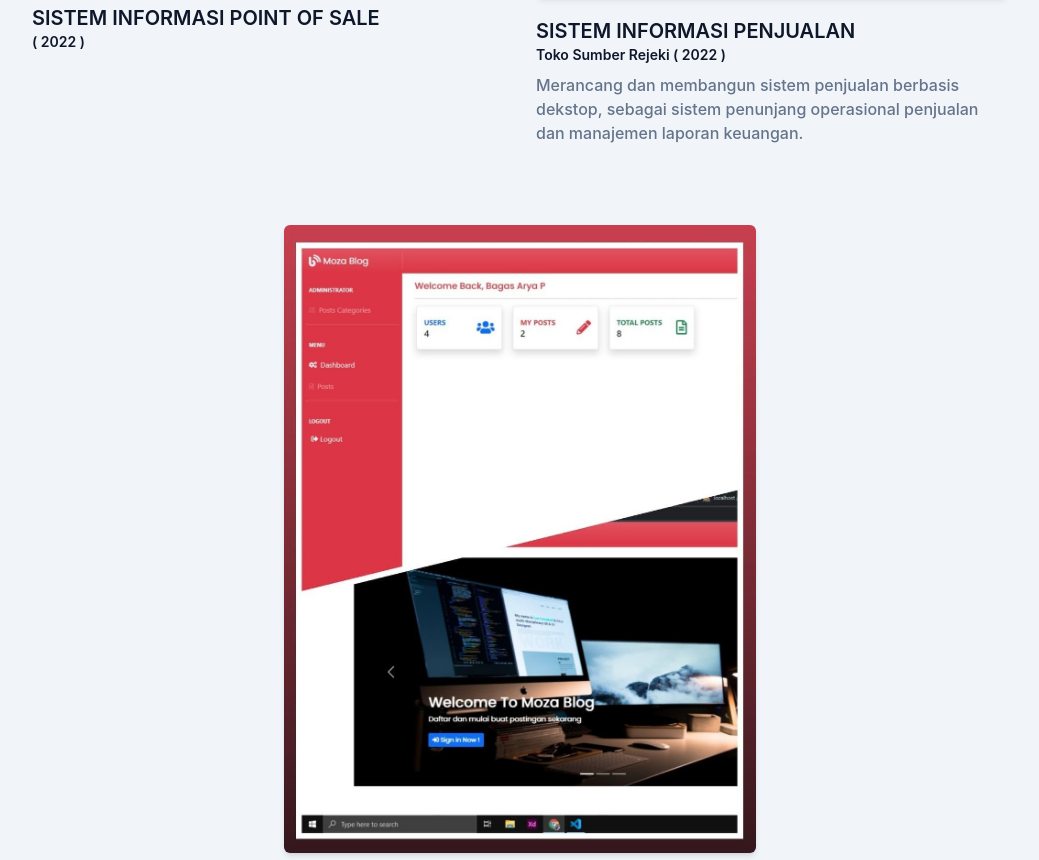
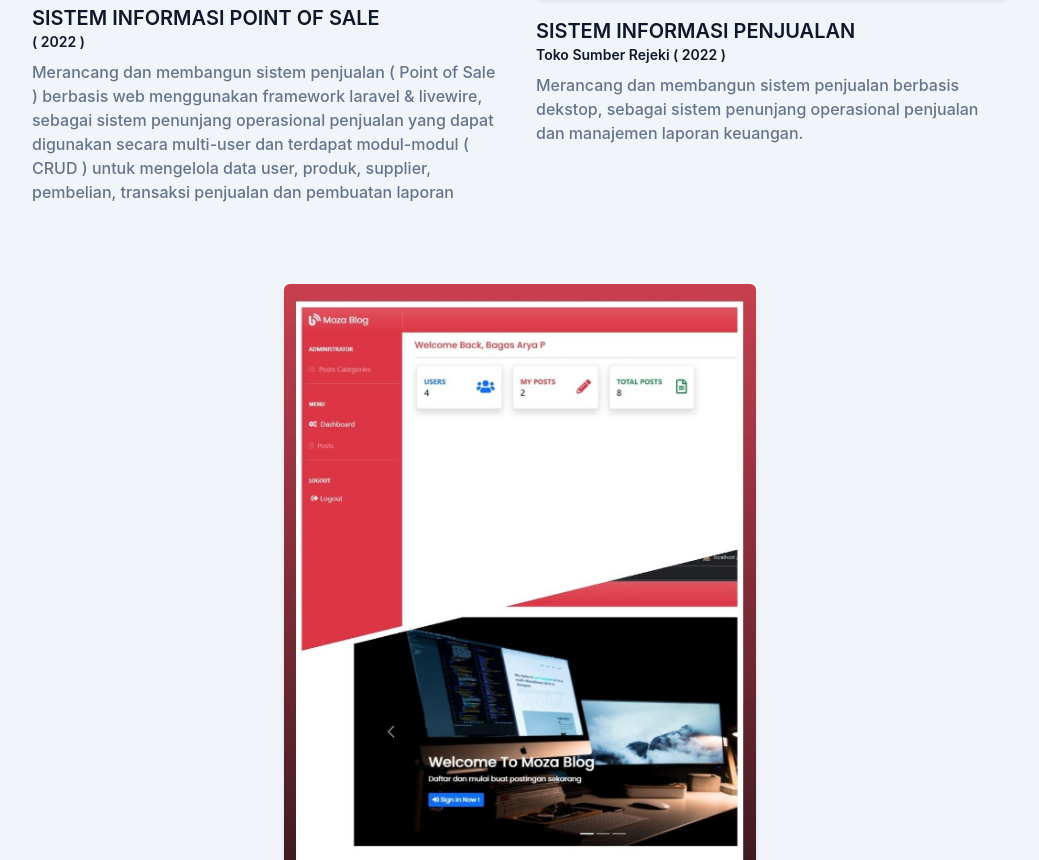
Before and after one commit to bagasarya15/portfolio, a website: page index.html in a window 1280 px wide. Shown: the part 1829-2689 px from the top of the page, without its empty margins (120-1159 px from the left). Drawn offline with Linux system fonts and the light colour scheme.

Commit message:
Update index.html

```diff
--- a/index.html
+++ b/index.html
@@ -134,7 +134,7 @@
             </div>
             <h3 class="font-semibold text-xl text-dark mt-5">SISTEM INFORMASI POINT OF SALE</h3>
             <h5 class="font-semibold text-sm text-dark mb-2">( 2022 ) </h4>
-            <p class="font-medium text-base text-secondary"Merancang dan membangun sistem penjualan ( Point of Sale ) berbasis web menggunakan framework laravel & livewire, sebagai sistem penunjang operasional penjualan yang dapat digunakan secara multi-user dan terdapat modul-modul ( CRUD ) untuk mengelola data user, produk, supplier, pembelian, transaksi penjualan dan pembuatan laporan</p>
+            <p class="font-medium text-base text-secondary"> Merancang dan membangun sistem penjualan ( Point of Sale ) berbasis web menggunakan framework laravel & livewire, sebagai sistem penunjang operasional penjualan yang dapat digunakan secara multi-user dan terdapat modul-modul ( CRUD ) untuk mengelola data user, produk, supplier, pembelian, transaksi penjualan dan pembuatan laporan</p>
           </div>
 
 
```
